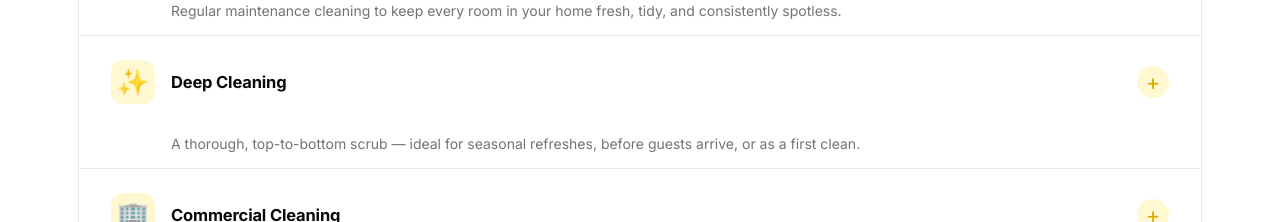
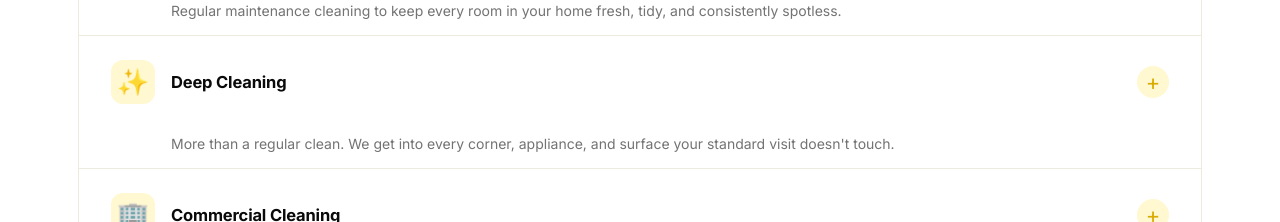
Before and after one commit to alekwayne3-crypto/personal_site, a React (Vite) app in the folder client/: page / in a window 1280 px wide. Shown: the part 1260-1482 px from the top of the page. Built offline with nearby package versions, Linux system fonts and the light colour scheme.

Commit message:
Update Deep Cleaning description

```diff
--- a/client/src/components/Services.jsx
+++ b/client/src/components/Services.jsx
@@ -10,7 +10,7 @@ const SERVICES = [
   {
     icon: '✨',
     title: 'Deep Cleaning',
-    desc: 'A thorough, top-to-bottom scrub — ideal for seasonal refreshes, before guests arrive, or as a first clean.',
+    desc: 'More than a regular clean. We get into every corner, appliance, and surface your standard visit doesn\'t touch.',
     features: ['Detailed Kitchen Cleaning', 'Bathrooms Deep Cleaned', 'Baseboards, Doors & Trim Cleaned', 'Detailed Dusting & Debris Removal', 'Meticulous Cleaning of Appliances', 'Floors Vacuumed & Mopped', 'Custom Requests Available'],
   },
   {
```
